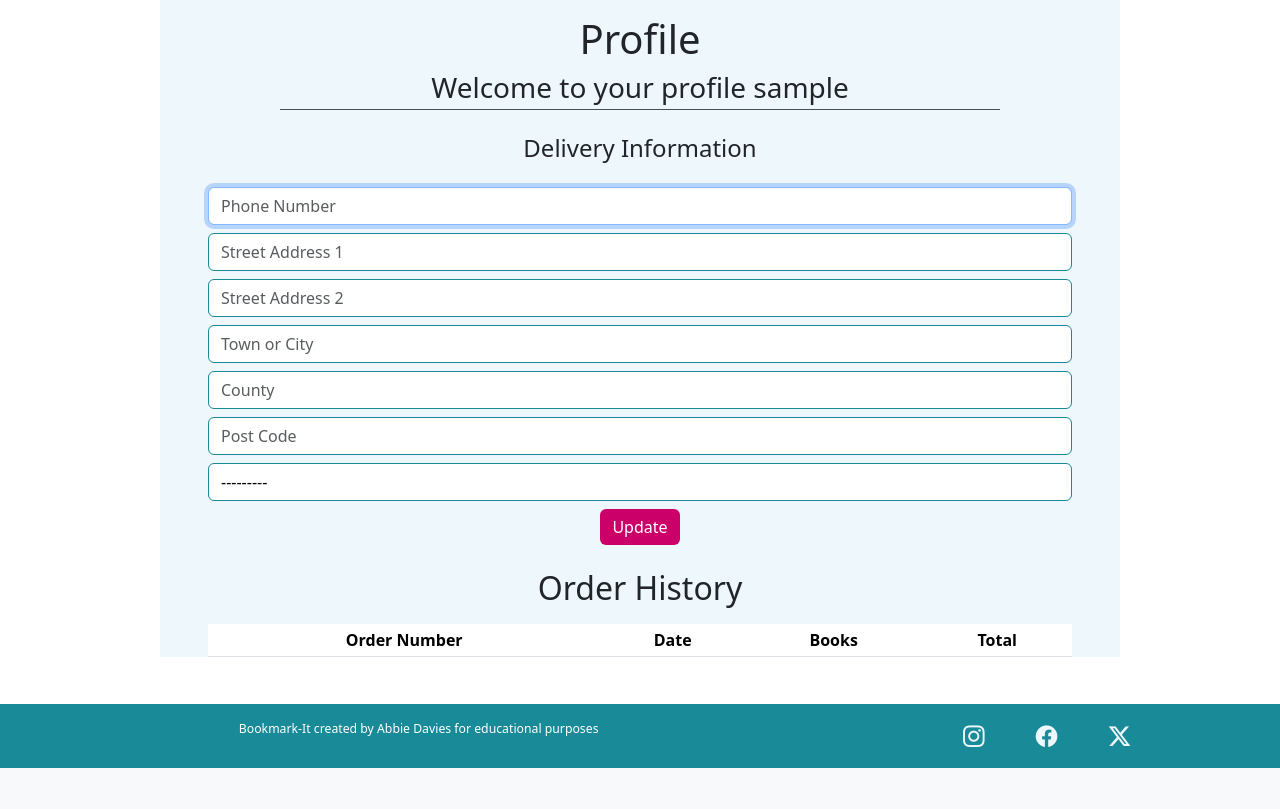
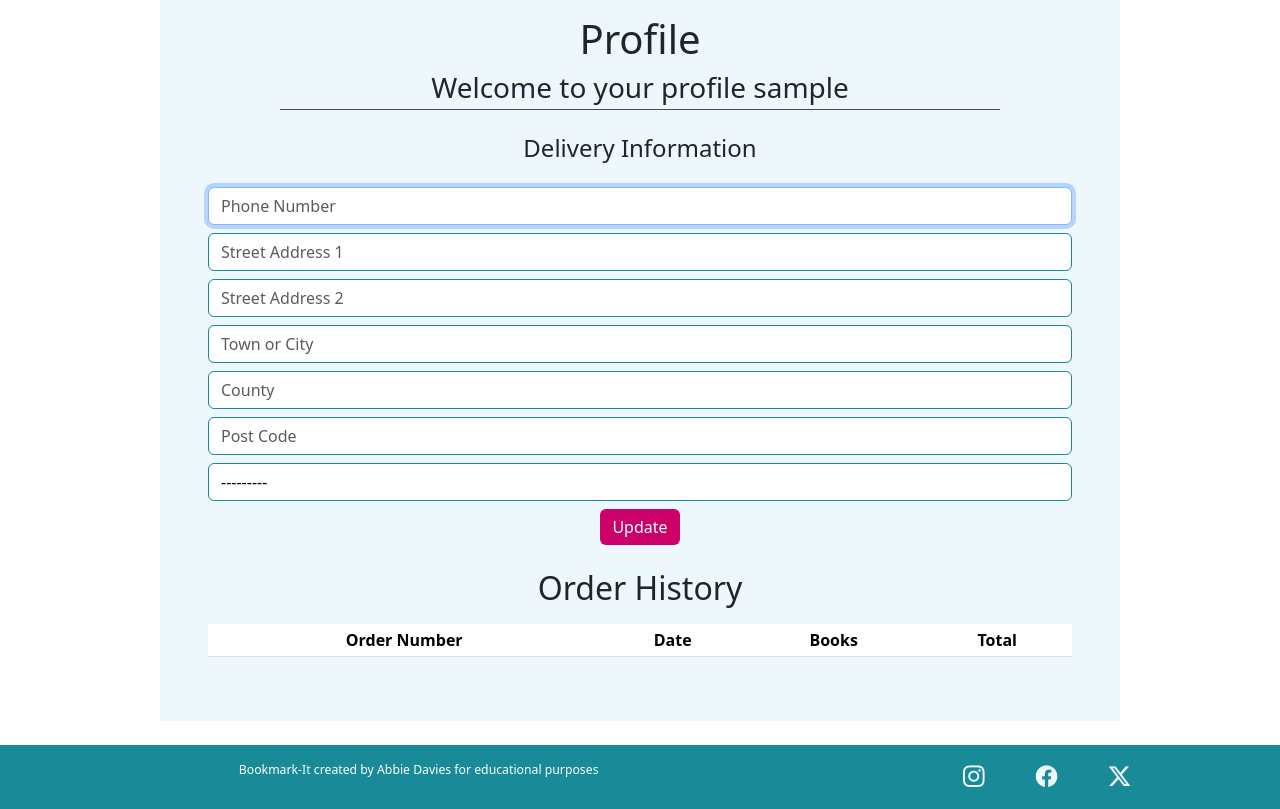
Before and after one commit to Code-Institute-Submissions/abz2489-bookmark-it, a Django app: page /profile/ in a window 1280 px wide. Shown: the part 151-960 px from the top of the page. Before the commit the page ends 919 px from the top, so only its background shows below. Run offline with Django 3.2, Linux system fonts and the light colour scheme; the visitor is signed in with stand-in values (Sample User, id 1); data comes from the database, SQL or seed files in the repository; data that the repository does not hold is empty; some libraries are stand-ins or nearby versions.

Commit message:
Add padding to bottom of overlay on profile page

```diff
--- a/profiles/templates/profiles/user_profile.html
+++ b/profiles/templates/profiles/user_profile.html
@@ -7,7 +7,7 @@
 
 {% block content %}
     <div class="page-content">
-        <div class="overlay profile-overlay">
+        <div class="overlay profile-overlay pb-5">
             <div class="col text-center mt-5">
                 <h1 class="mt-5 pt-3">Profile</h1>
                 <h3 class="mt-2">Welcome to your profile {{ profile }}</h3>
```
